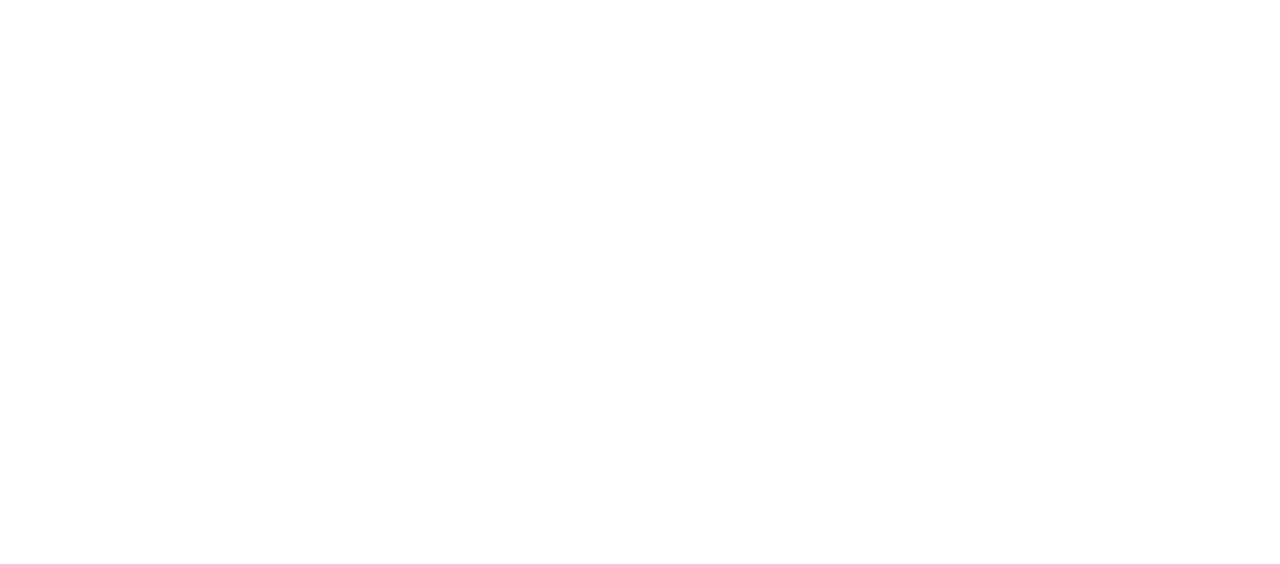
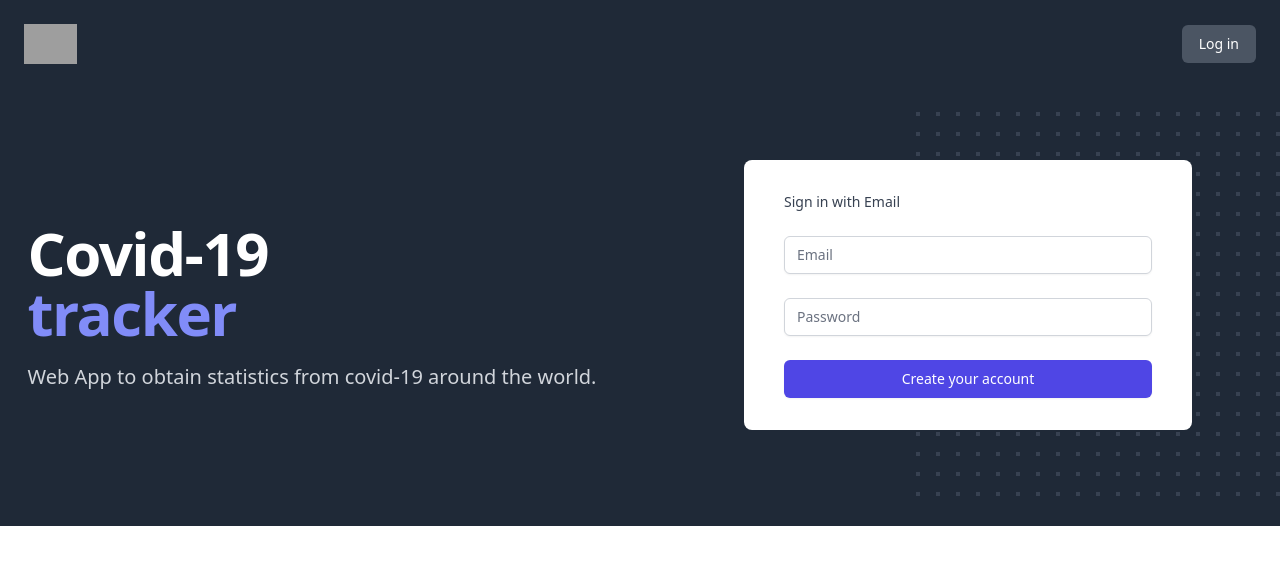
Before and after one commit to DanCaldera/covid-tracker-front, a React (Create React App) app: page / in a window 1280 px wide. Shown: the top 564 px of the page. Built offline with nearby package versions, Linux system fonts and the light colour scheme; grey boxes are pictures that could not be loaded.

Commit message:
added Hero of HomePage

```diff
--- a/package.json
+++ b/package.json
@@ -4,17 +4,22 @@
   "private": true,
   "dependencies": {
     "@craco/craco": "^6.1.2",
+    "@headlessui/react": "^1.1.1",
+    "@heroicons/react": "^1.0.1",
+    "@tailwindcss/forms": "^0.3.2",
     "@testing-library/jest-dom": "^5.11.4",
     "@testing-library/react": "^11.1.0",
     "@testing-library/user-event": "^12.1.10",
     "react": "^17.0.2",
     "react-dom": "^17.0.2",
+    "react-router-dom": "^5.2.0",
     "react-scripts": "4.0.3",
     "web-vitals": "^1.0.1"
   },
   "devDependencies": {
     "autoprefixer": "^9",
     "postcss": "^7",
+    "prettier": "^2.2.1",
     "tailwindcss": "npm:@tailwindcss/postcss7-compat"
   },
   "scripts": {
--- /dev/null
+++ b/src/pages/Home.js
@@ -0,0 +1,196 @@
+import { Fragment } from 'react'
+import { Popover, Transition } from '@headlessui/react'
+import { MenuIcon, XIcon } from '@heroicons/react/outline'
+import { ChevronRightIcon } from '@heroicons/react/solid'
+
+const navigation = [{ name: 'Login', href: '/' }]
+
+export default function Home() {
+  return (
+    <div className="relative bg-gray-800 overflow-hidden">
+      <div className="hidden sm:block sm:absolute sm:inset-0" aria-hidden="true">
+        <svg
+          className="absolute bottom-0 right-0 transform translate-x-1/2 mb-48 text-gray-700 lg:top-0 lg:mt-28 lg:mb-0 xl:transform-none xl:translate-x-0"
+          width={364}
+          height={384}
+          viewBox="0 0 364 384"
+          fill="none"
+        >
+          <defs>
+            <pattern
+              id="eab71dd9-9d7a-47bd-8044-256344ee00d0"
+              x={0}
+              y={0}
+              width={20}
+              height={20}
+              patternUnits="userSpaceOnUse"
+            >
+              <rect x={0} y={0} width={4} height={4} fill="currentColor" />
+            </pattern>
+          </defs>
+          <rect width={364} height={384} fill="url(#eab71dd9-9d7a-47bd-8044-256344ee00d0)" />
+        </svg>
+      </div>
+      <div className="relative pt-6 pb-16 sm:pb-24">
+        <Popover>
+          {({ open }) => (
+            <>
+              <nav
+                className="relative max-w-7xl mx-auto flex items-center justify-between px-4 sm:px-6"
+                aria-label="Global"
+              >
+                <div className="flex items-center flex-1">
+                  <div className="flex items-center justify-between w-full md:w-auto">
+                    <a href="#">
+                      <span className="sr-only">Workflow</span>
+                      <img
+                        className="h-8 w-auto sm:h-10"
+                        src="https://tailwindui.com/img/logos/workflow-mark-indigo-500.svg"
+                        alt=""
+                      />
+                    </a>
+                    <div className="-mr-2 flex items-center md:hidden">
+                      <Popover.Button className="bg-gray-800 rounded-md p-2 inline-flex items-center justify-center text-gray-400 hover:bg-gray-700 focus:outline-none focus:ring-2 focus-ring-inset focus:ring-white">
+                        <span className="sr-only">Open main menu</span>
+                        <MenuIcon className="h-6 w-6" aria-hidden="true" />
+                      </Popover.Button>
+                    </div>
+                  </div>
+                </div>
+                <div className="hidden md:flex">
+                  <a
+                    href="/login"
+                    className="inline-flex items-center px-4 py-2 border border-transparent text-sm font-medium rounded-md text-white bg-gray-600 hover:bg-gray-700"
+                  >
+                    Log in
+                  </a>
+                </div>
+              </nav>
+
+              <Transition
+                show={open}
+                as={Fragment}
+                enter="duration-150 ease-out"
+                enterFrom="opacity-0 scale-95"
+                enterTo="opacity-100 scale-100"
+                leave="duration-100 ease-in"
+                leaveFrom="opacity-100 scale-100"
+                leaveTo="opacity-0 scale-95"
+              >
+                <Popover.Panel
+                  focus
+                  static
+                  className="absolute top-0 inset-x-0 p-2 transition transform origin-top-right md:hidden"
+                >
+                  <div className="rounded-lg shadow-md bg-white ring-1 ring-black ring-opacity-5 overflow-hidden">
+                    <div className="px-5 pt-4 flex items-center justify-between">
+                      <div>
+                        <img
+                          className="h-8 w-auto"
+                          src="https://tailwindui.com/img/logos/workflow-mark-indigo-600.svg"
+                          alt=""
+                        />
+                      </div>
+                      <div className="-mr-2">
+                        <Popover.Button className="bg-white rounded-md p-2 inline-flex items-center justify-center text-gray-400 hover:bg-gray-100 focus:outline-none focus:ring-2 focus:ring-inset focus:ring-indigo-500">
+                          <span className="sr-only">Close menu</span>
+                          <XIcon className="h-6 w-6" aria-hidden="true" />
+                        </Popover.Button>
+                      </div>
+                    </div>
+                    <div className="px-2 pt-2 pb-3 space-y-1">
+                      {navigation.map((item) => (
+                        <a
+                          key={item.name}
+                          href={item.href}
+                          className="block px-3 py-2 rounded-md text-base font-medium text-gray-700 hover:text-gray-900 hover:bg-gray-50"
+                        >
+                          {item.name}
+                        </a>
+                      ))}
+                    </div>
+                    <a
+                      href="/login"
+                      className="block w-full px-5 py-3 text-center font-medium text-indigo-600 bg-gray-50 hover:bg-gray-100"
+                    >
+                      Log in
+                    </a>
+                  </div>
+                </Popover.Panel>
+              </Transition>
+            </>
+          )}
+        </Popover>
+
+        <main className="mt-16 sm:mt-24">
+          <div className="mx-auto max-w-7xl">
+            <div className="lg:grid lg:grid-cols-12 lg:gap-8">
+              <div className="px-4 sm:px-6 sm:text-center md:max-w-2xl md:mx-auto lg:col-span-6 lg:text-left lg:flex lg:items-center">
+                <div>
+                  <h1 className="mt-4 text-4xl tracking-tight font-extrabold text-white sm:mt-5 sm:leading-none lg:mt-6 lg:text-5xl xl:text-6xl">
+                    <span className="md:block">Covid-19</span> <span className="text-indigo-400 md:block">tracker</span>
+                  </h1>
+                  <p className="mt-3 text-base text-gray-300 sm:mt-5 sm:text-xl lg:text-lg xl:text-xl">
+                    Web App to obtain statistics from covid-19 around the world.
+                  </p>
+                </div>
+              </div>
+              <div className="mt-16 sm:mt-24 lg:mt-0 lg:col-span-6">
+                <div className="bg-white sm:max-w-md sm:w-full sm:mx-auto sm:rounded-lg sm:overflow-hidden">
+                  <div className="px-4 py-8 sm:px-10">
+                    <div>
+                      <p className="text-sm font-medium text-gray-700">Sign in with Email</p>
+                    </div>
+
+                    <div className="mt-6">
+                      <form action="/" method="POST" className="space-y-6">
+                        <div>
+                          <label htmlFor="mobile-or-email" className="sr-only">
+                            Email
+                          </label>
+                          <input
+                            type="text"
+                            name="email"
+                            id="email"
+                            autoComplete="email"
+                            placeholder="Email"
+                            required
+                            className="block w-full shadow-sm focus:ring-indigo-500 focus:border-indigo-500 sm:text-sm border-gray-300 rounded-md"
+                          />
+                        </div>
+
+                        <div>
+                          <label htmlFor="password" className="sr-only">
+                            Password
+                          </label>
+                          <input
+                            id="password"
+                            name="password"
+                            type="password"
+                            placeholder="Password"
+                            autoComplete="current-password"
+                            required
+                            className="block w-full shadow-sm focus:ring-indigo-500 focus:border-indigo-500 sm:text-sm border-gray-300 rounded-md"
+                          />
+                        </div>
+
+                        <div>
+                          <button
+                            type="submit"
+                            className="w-full flex justify-center py-2 px-4 border border-transparent rounded-md shadow-sm text-sm font-medium text-white bg-indigo-600 hover:bg-indigo-700 focus:outline-none focus:ring-2 focus:ring-offset-2 focus:ring-indigo-500"
+                          >
+                            Create your account
+                          </button>
+                        </div>
+                      </form>
+                    </div>
+                  </div>
+                </div>
+              </div>
+            </div>
+          </div>
+        </main>
+      </div>
+    </div>
+  )
+}
--- a/src/routes/App.js
+++ b/src/routes/App.js
@@ -1,5 +1,24 @@
+import { BrowserRouter as Router, Switch, Route, Link } from 'react-router-dom'
+import Home from '../pages/Home'
+
+/* <nav>
+  <ul>
+    <li>
+      <Link to="/">Home</Link>
+    </li>
+  </ul>
+</nav> */
+
 function App() {
-  return <div className='App'></div>
+  return (
+    <Router>
+      <Switch>
+        <Route path="/">
+          <Home />
+        </Route>
+      </Switch>
+    </Router>
+  )
 }
 
 export default App
--- a/tailwind.config.js
+++ b/tailwind.config.js
@@ -2,10 +2,10 @@
   purge: ['./src/**/*.{js,jsx,ts,tsx}', './public/index.html'],
   darkMode: false, // or 'media' or 'class'
   theme: {
-    extend: {}
+    extend: {},
   },
   variants: {
-    extend: {}
+    extend: {},
   },
-  plugins: []
+  plugins: [require('@tailwindcss/forms')],
 }
```
Also changed, not shown: 2 other files (tests, documents, lock files or other folders).
